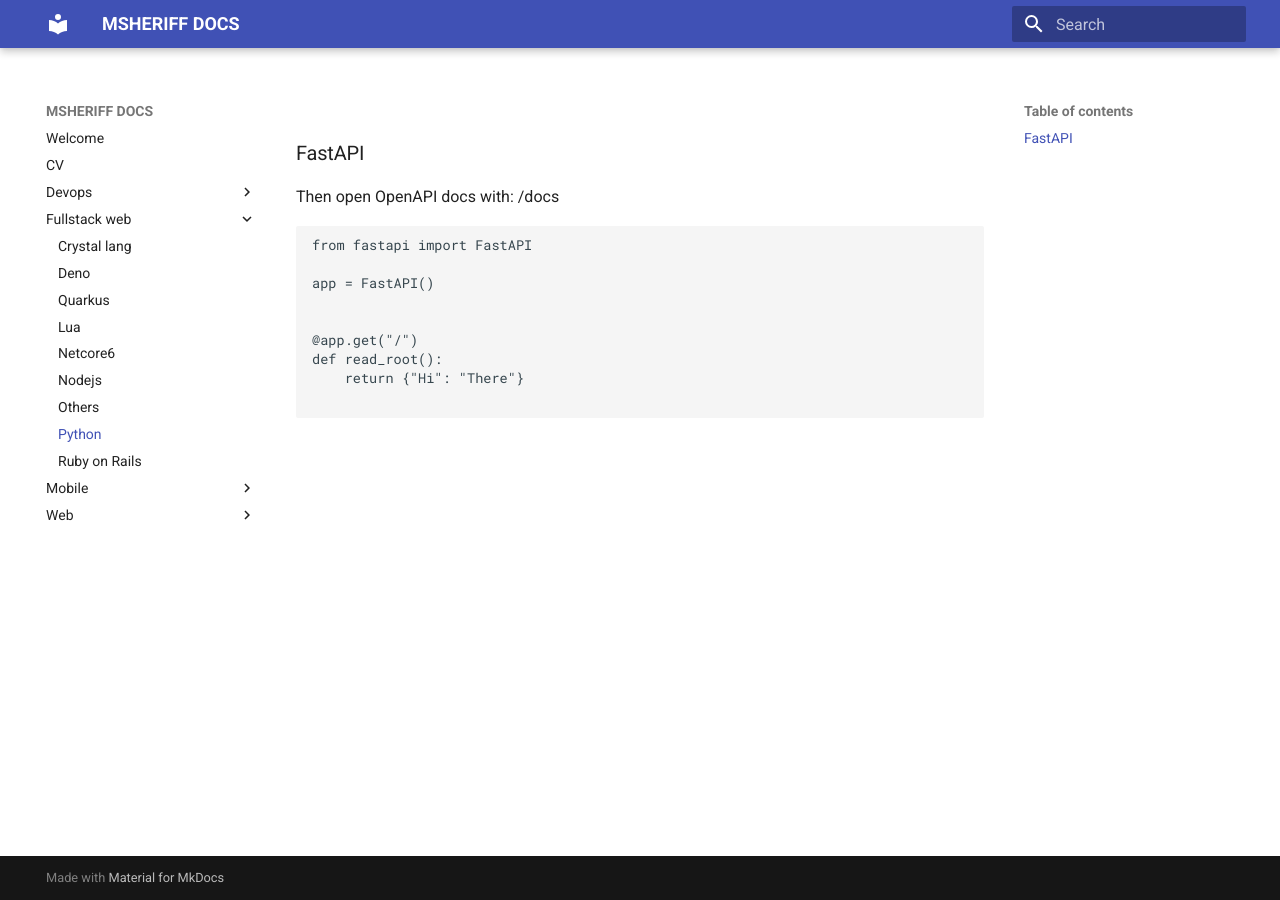
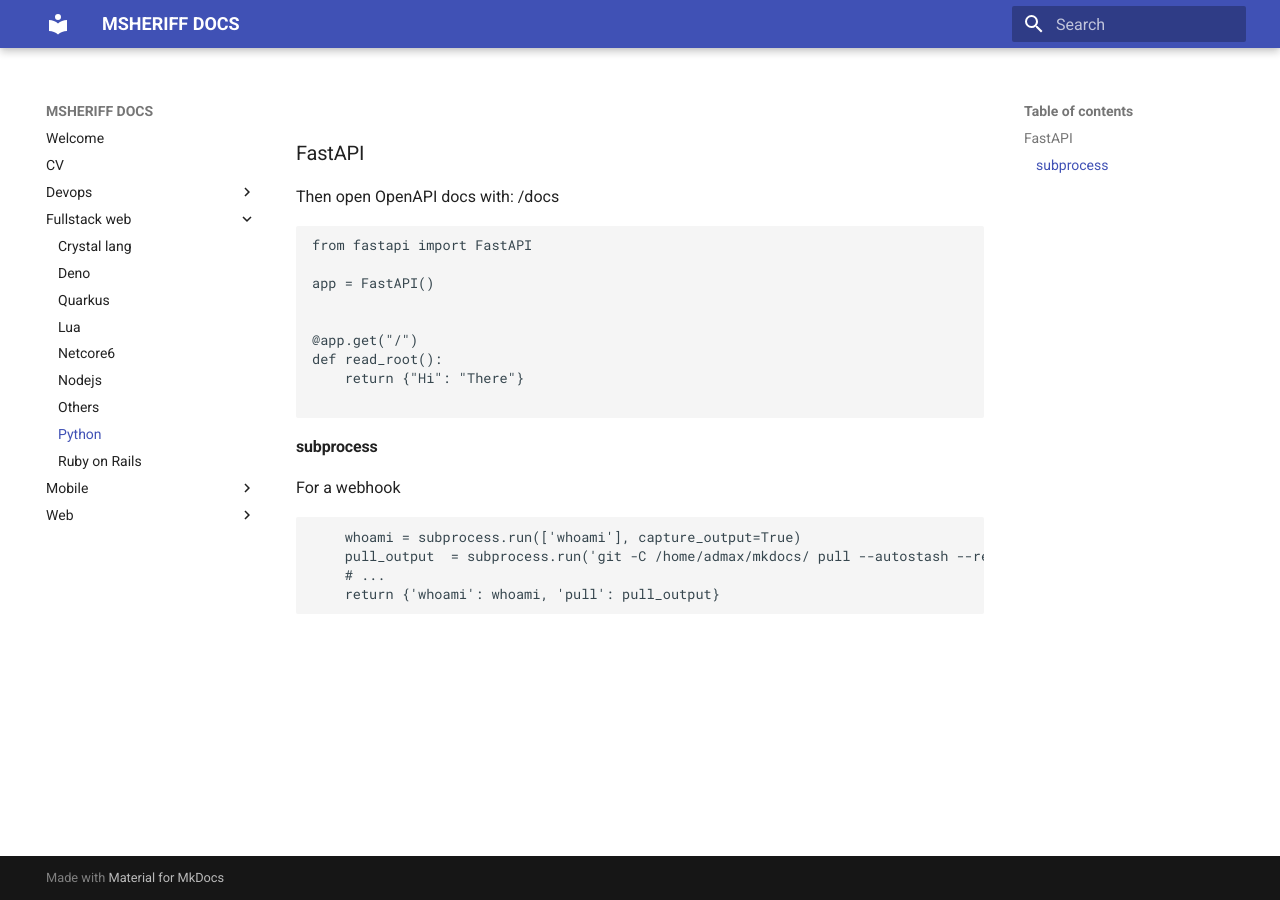
Before and after one commit to scriptmaster/docs.msheriff.com, an MkDocs documentation site: the page built from docs/fullstack-web/python.md, in a window 1280 px wide. Built offline with MkDocs 1.6.1 and Material for MkDocs 9.7.7, drawn with Linux system fonts in a browser that asks for light colours.

Commit message:
subprocess

````diff
--- a/docs/fullstack-web/python.md
+++ b/docs/fullstack-web/python.md
@@ -14,3 +14,13 @@ def read_root():
     return {"Hi": "There"}
 
 ```
+
+#### subprocess
+
+For a webhook
+```
+    whoami = subprocess.run(['whoami'], capture_output=True)
+    pull_output  = subprocess.run('git -C /home/admax/mkdocs/ pull --autostash --rebase=true'.split(), capture_output=True)
+    # ...
+    return {'whoami': whoami, 'pull': pull_output}
+```
````
